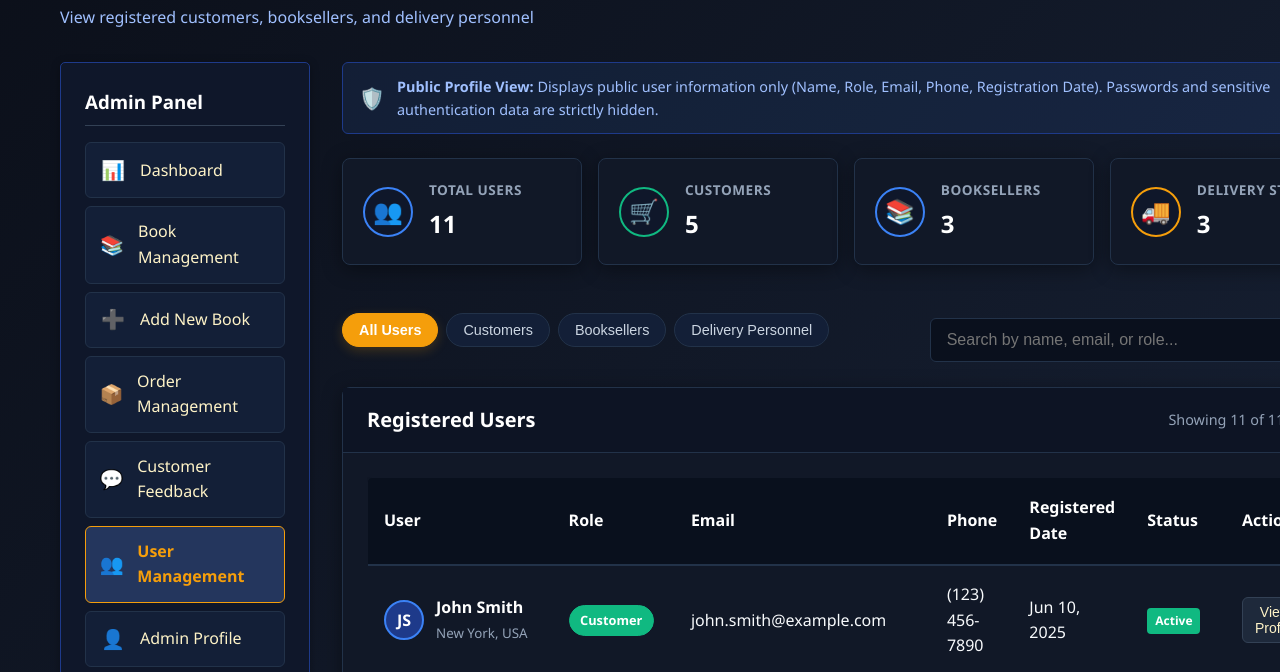
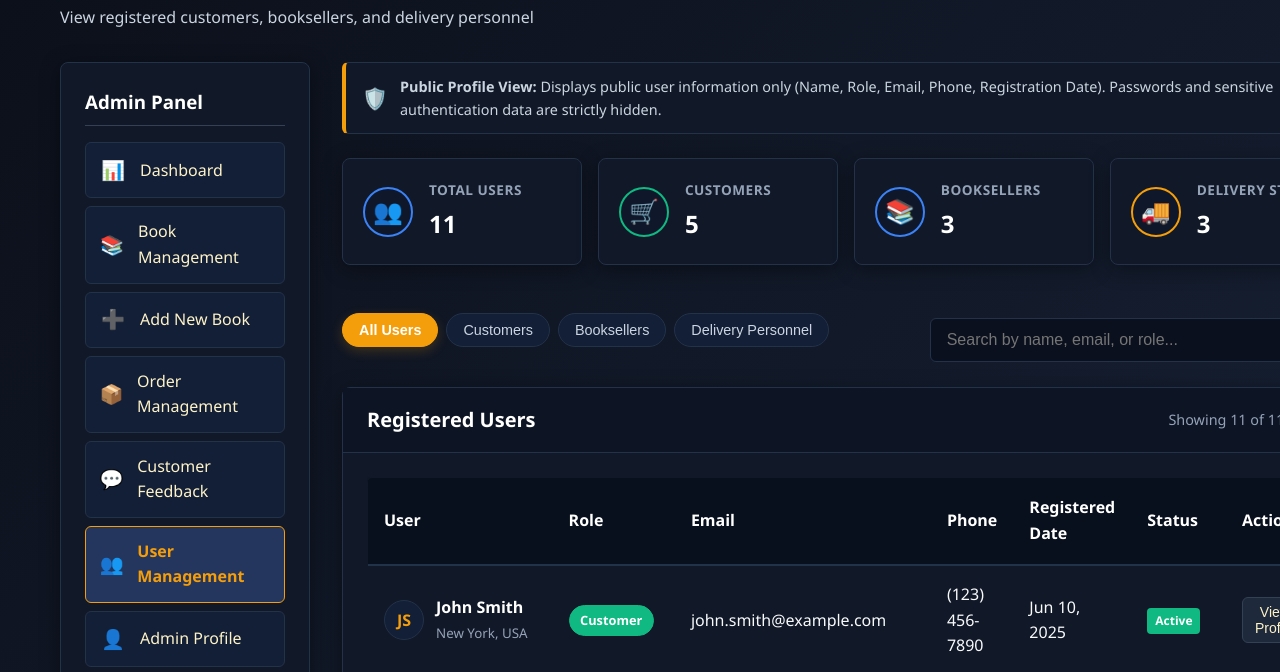
Before and after one commit to dushdhanu/Bookshop-Delivery-System, a website: page admin/users.html in a window 1280 px wide. Shown: the part 113-785 px from the top of the page. Drawn offline with Linux system fonts and the light colour scheme; some packages are replaced by stand-ins of ours; files that its build step writes are made by us from their sources; no server answers; a script that the page names is missing.

Commit message:
add comprehensive blue theme configuration and component styling

```diff
--- a/blue-theme.css
+++ b/blue-theme.css
@@ -895,3 +895,37 @@ textarea.form-input:focus {
         text-align: center;
     }
 }
+/* Additional Component Theme Enforcements */
+.sidebar {
+    background-color: var(--bg-card) !important;
+    border: 1px solid var(--border-color) !important;
+    box-shadow: var(--card-shadow) !important;
+    border-radius: 8px !important;
+}
+
+.cover-preview {
+    background-color: var(--bg-card-header) !important;
+    border: 1px solid var(--border-color) !important;
+    color: var(--text-primary) !important;
+}
+
+.page-header h1 {
+    color: var(--text-heading) !important;
+}
+
+.page-header p {
+    color: var(--text-secondary) !important;
+}
+
+.security-note {
+    background-color: var(--bg-card) !important;
+    border: 1px solid var(--border-color) !important;
+    border-left: 4px solid var(--accent-color) !important;
+    color: var(--text-secondary) !important;
+}
+
+.user-avatar {
+    background-color: var(--bg-sidebar-item) !important;
+    color: var(--accent-color) !important;
+    border: 1px solid var(--border-color) !important;
+}
--- a/css/blue-theme.css
+++ b/css/blue-theme.css
@@ -895,3 +895,37 @@ textarea.form-input:focus {
         text-align: center;
     }
 }
+/* Additional Component Theme Enforcements */
+.sidebar {
+    background-color: var(--bg-card) !important;
+    border: 1px solid var(--border-color) !important;
+    box-shadow: var(--card-shadow) !important;
+    border-radius: 8px !important;
+}
+
+.cover-preview {
+    background-color: var(--bg-card-header) !important;
+    border: 1px solid var(--border-color) !important;
+    color: var(--text-primary) !important;
+}
+
+.page-header h1 {
+    color: var(--text-heading) !important;
+}
+
+.page-header p {
+    color: var(--text-secondary) !important;
+}
+
+.security-note {
+    background-color: var(--bg-card) !important;
+    border: 1px solid var(--border-color) !important;
+    border-left: 4px solid var(--accent-color) !important;
+    color: var(--text-secondary) !important;
+}
+
+.user-avatar {
+    background-color: var(--bg-sidebar-item) !important;
+    color: var(--accent-color) !important;
+    border: 1px solid var(--border-color) !important;
+}
```
